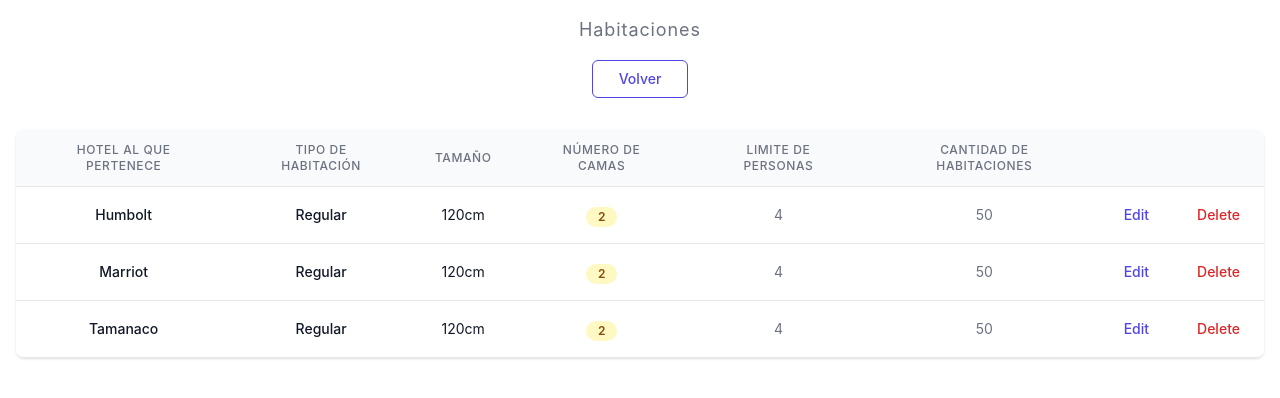
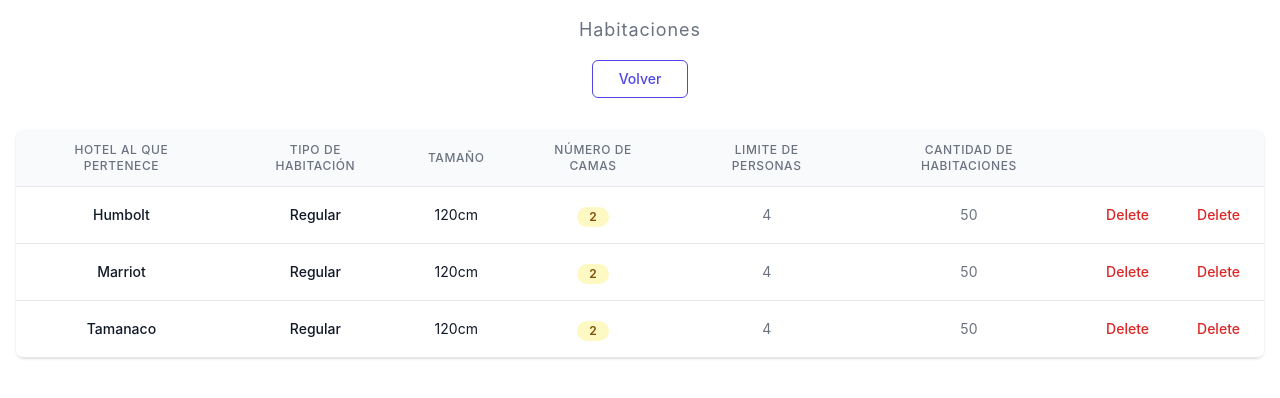
Before and after one commit to pestanadiego/bookwise-client, a Next.js app: page /room in a window 1280 px wide. Shown: the top 398 px of the page. Built offline with nearby package versions, Linux system fonts and the light colour scheme.

Commit message:
Primer Commit

```diff
--- a/components/HotelTable.jsx
+++ b/components/HotelTable.jsx
@@ -1,5 +1,6 @@
 import api from '../config';
 import { useEffect, useState } from 'react';
+import { deleteHotel } from '../services/hotel';
 
 export default function HotelTable() {
   const [hotels, setHotels] = useState([]);
@@ -13,6 +14,15 @@ export default function HotelTable() {
       console.error(error);
     }
   }
+
+  const handleOnClick = async (id) => {
+    try {
+      const request = await deleteHotel(id);
+      alert('Hotel Eliminado Exitósamente');
+    } catch (error) {
+      console.log(error);
+    }
+  };
 
   useEffect(() => {
     getHotels();
@@ -88,9 +98,12 @@ export default function HotelTable() {
                       </a>
                     </td>
                     <td className="px-6 py-4 whitespace-nowrap text-center text-sm font-medium">
-                      <a href="#" className="text-red-600 hover:text-red-900">
+                      <button
+                        className="text-red-600 hover:text-red-900"
+                        onClick={(e) => handleOnClick(hotel.id)}
+                      >
                         Delete
-                      </a>
+                      </button>
                     </td>
                   </tr>
                 ))}
--- a/components/RoomTable.jsx
+++ b/components/RoomTable.jsx
@@ -1,7 +1,9 @@
 // Este array es para pruebas unicamente
+import { deleteRoom } from '../services/rooms';
 
 const habitaciones = [
   {
+    id: '1',
     HotelId: 'Humbolt',
     tipo_hab: 'Regular',
     tamano: '120cm',
@@ -10,6 +12,7 @@ const habitaciones = [
     cant_hab: '50',
   },
   {
+    id: '2',
     HotelId: 'Marriot',
     tipo_hab: 'Regular',
     tamano: '120cm',
@@ -18,6 +21,7 @@ const habitaciones = [
     cant_hab: '50',
   },
   {
+    id: '3',
     HotelId: 'Tamanaco',
     tipo_hab: 'Regular',
     tamano: '120cm',
@@ -26,6 +30,15 @@ const habitaciones = [
     cant_hab: '50',
   },
 ];
+
+const handleOnClick = async (id) => {
+  try {
+    const request = await deleteRoom(id);
+    alert('Habitación Eliminada Exitósamente');
+  } catch (error) {
+    console.log(error);
+  }
+};
 
 export default function RoomTable() {
   return (
@@ -110,12 +123,12 @@ export default function RoomTable() {
                       {habitacion.cant_hab}
                     </td>
                     <td className="px-6 py-4 whitespace-nowrap text-sm font-medium">
-                      <a
-                        href="#"
-                        className="text-indigo-600 hover:text-indigo-900"
+                      <button
+                        className="text-red-600 hover:text-red-900"
+                        onClick={(e) => handleOnClick(habitacion.id)}
                       >
-                        Edit
-                      </a>
+                        Delete
+                      </button>
                     </td>
                     <td className="px-6 py-4 whitespace-nowrap text-center text-sm font-medium">
                       <a href="#" className="text-red-600 hover:text-red-900">
--- a/services/rooms.js
+++ b/services/rooms.js
@@ -1,13 +1,18 @@
 import api from '../config';
 
-export async function createRoom(data){
-    const request = await api.post("/hotel/createHotel", data,{
+export async function createRoom(data) {
+  const request = await api.post('/hotel/createHotel', data, {
     headers: {
-            'Access-Control-Allow-Origin' : '*',
+      'Access-Control-Allow-Origin': '*',
     },
   });
-    if (request.data.success){
+  if (request.data.success) {
     return true;
   }
   return false;
 }
+
+export async function deleteRoom(id) {
+  console.log('Entro');
+  return true;
+}
```
Also changed, not shown: services/hotel.js (+9 -4 lines). Lines whose indentation alone changed are shown as unchanged.
